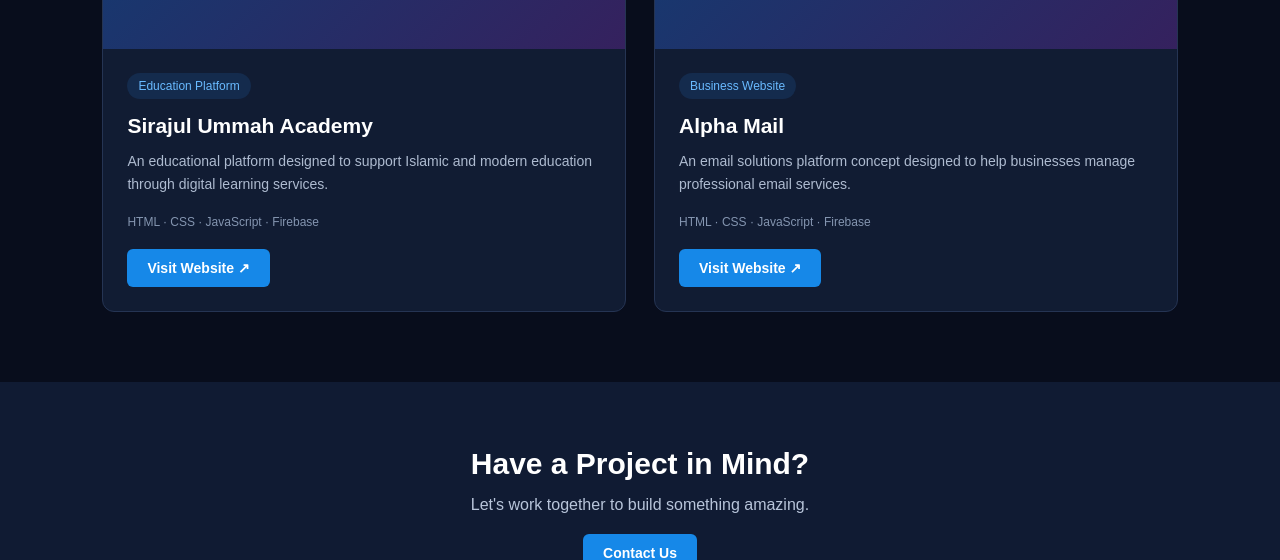
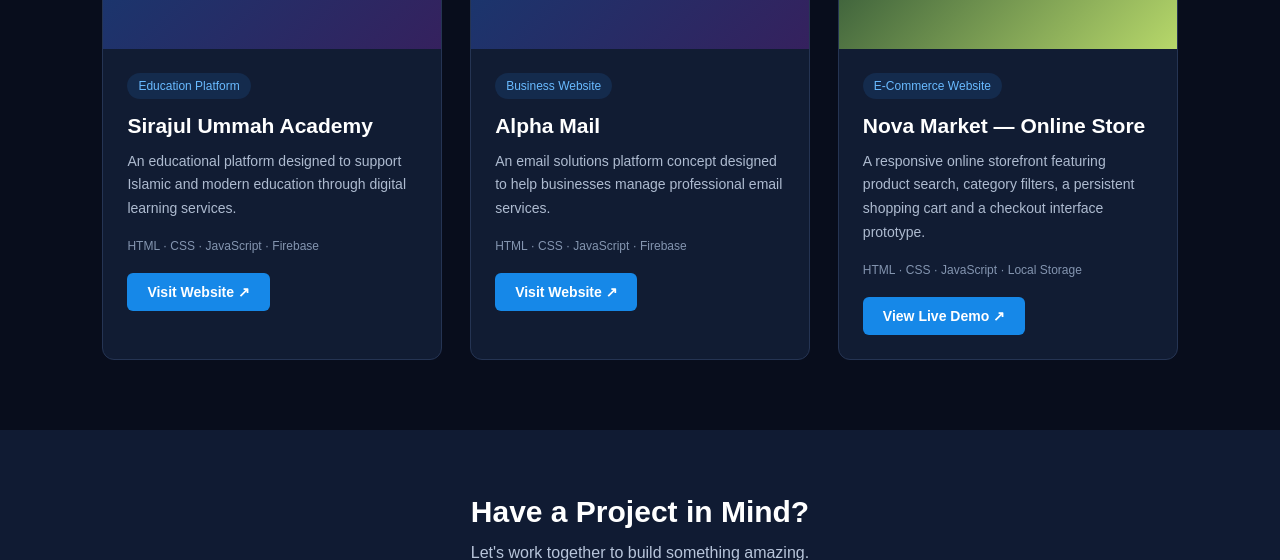
Before and after one commit to Abdulbasit-2020/Alpha-Tech-Hub, a plain HTML site: page portfolio.html in a window 1280 px wide. Shown: the part 670-1230 px from the top of the page. Drawn offline with Linux system fonts and the light colour scheme.

Commit message:
Add Nova Market to portfolio page

```diff
--- a/portfolio.html
+++ b/portfolio.html
@@ -341,6 +341,28 @@
         </div>
 
 
+        <!-- PROJECT 3: NOVA MARKET -->
+        <div class="project-card">
+            <div class="project-image" style="background:linear-gradient(135deg,#173c2d,#b7d86a);">
+                🛍️
+            </div>
+            <div class="project-info">
+                <span class="project-category">E-Commerce Website</span>
+                <h3>Nova Market — Online Store</h3>
+                <p>
+                    A responsive online storefront featuring product search,
+                    category filters, a persistent shopping cart and a
+                    checkout interface prototype.
+                </p>
+                <div class="technologies">
+                    HTML · CSS · JavaScript · Local Storage
+                </div>
+                <a href="projects/nova-market/" class="visit-btn">
+                    View Live Demo ↗
+                </a>
+            </div>
+        </div>
+
         <!-- ADD MORE PROJECTS HERE -->
 
     </div>
```
